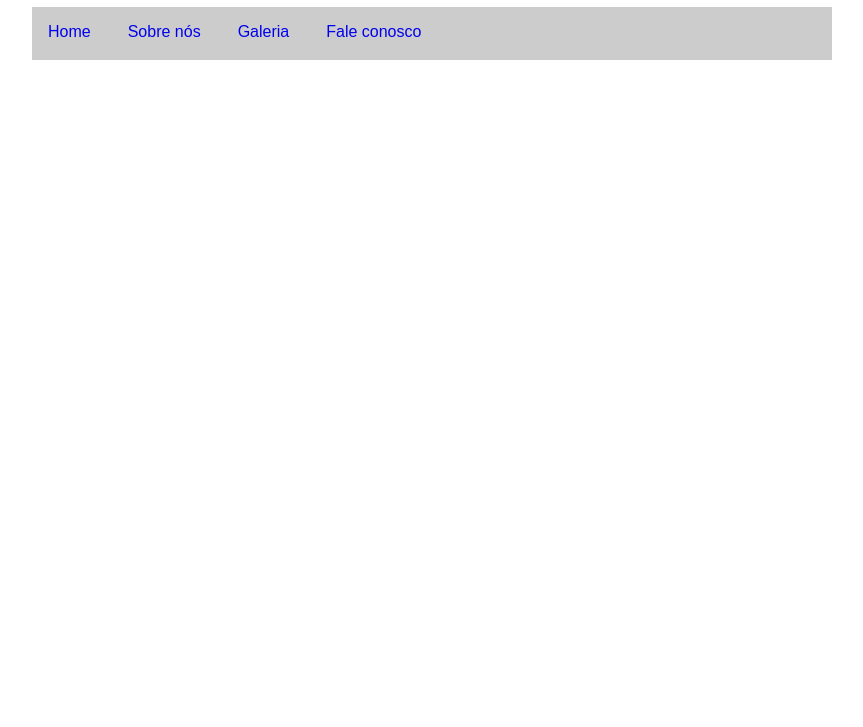
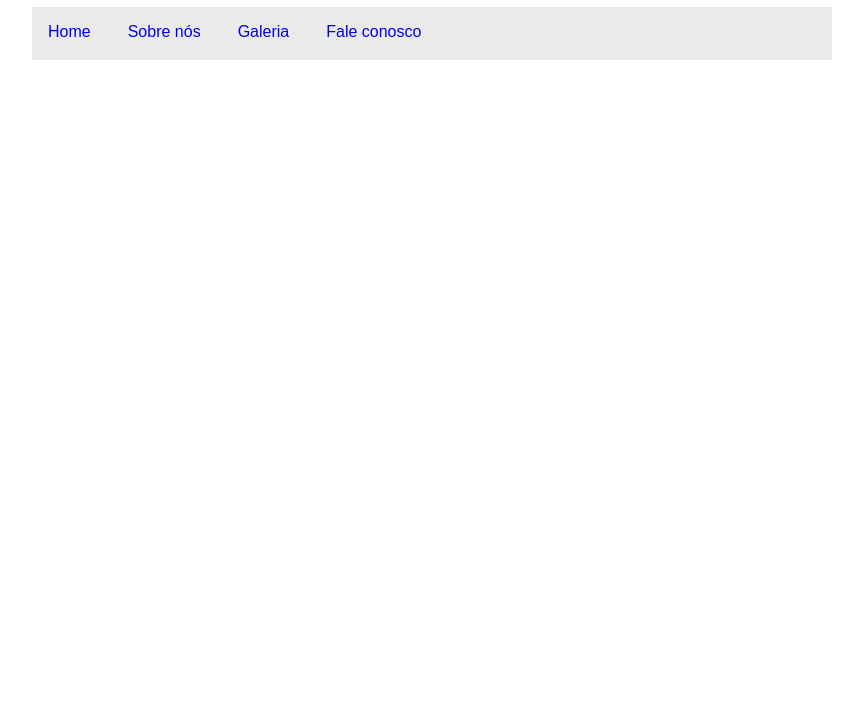
Before and after one commit to guilhermehenrsilva/Escola-Estadual-Joao-de-Paula-Caproni, a plain HTML site: page Site/index.html in a window 1280 px wide. Shown: the part 73-800 px from the top of the page, without its empty margins (96-959 px from the left). Drawn offline with Linux system fonts and the light colour scheme.

Commit message:
Iniciação do projeto - teste menu inicial

```diff
--- a/Site/style.css
+++ b/Site/style.css
@@ -5,7 +5,7 @@ body{
 }
 
 div{
-    background:  #ccc;
+    background:  #eaeaea;
     height: 53px;
     width: 800px;
 
@@ -23,16 +23,16 @@ div{
 }
 
 .menu a {
-    background-color: #ccc;
+    background-color: #eaeaea;
     display: block;
     text-decoration: none;
     padding: 16px;
 }
 
 .menu a:hover{
-    background-color: #333;
+    background-color: #3c4048;
     color: white;
-    border-bottom: 6px solid rgb(187, 8, 8);
+    border-bottom: 6px solid #00abb3;
 }
 
 .menu.flex {
```
